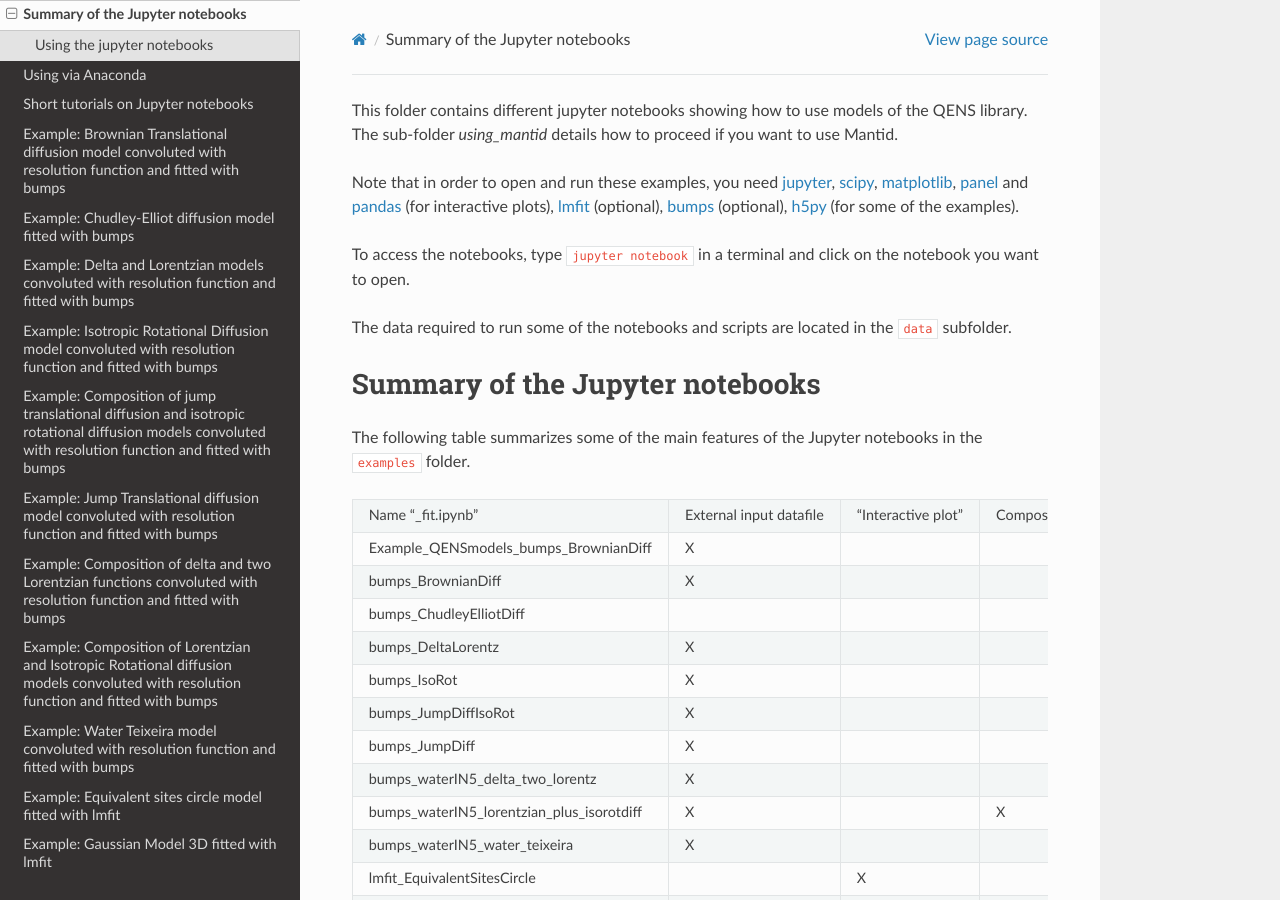
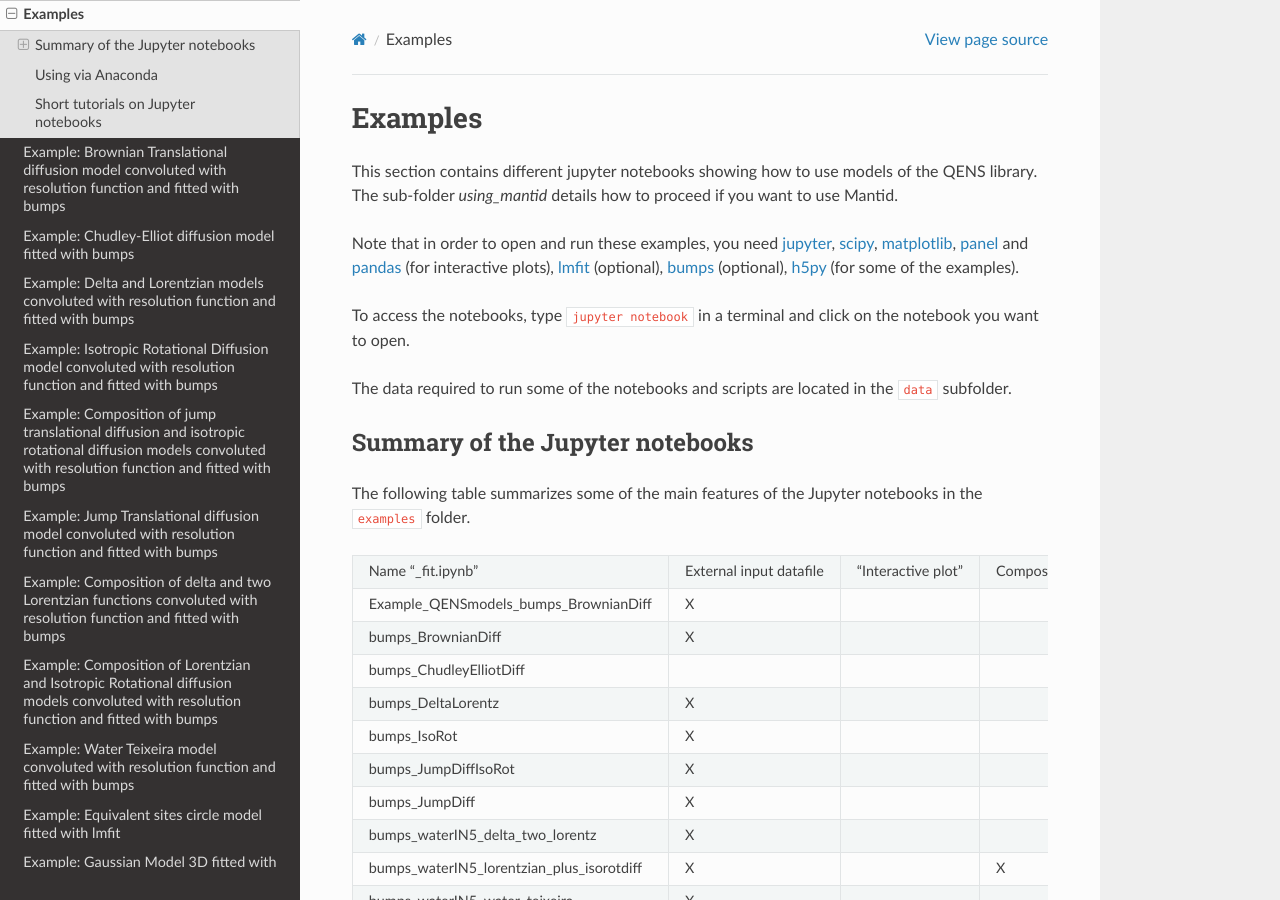
Before and after one commit to celinedurniak/test_nbsphinx, a Sphinx documentation site: the page built from docs/examples/README.rst, in a window 1280 px wide and 900 px high. Built offline with Sphinx 7.4.7 and the Read the Docs theme 2.0.0, drawn with Linux system fonts in a browser that asks for light colours.

Commit message:
Added header for examples section

```diff
--- a/docs/examples/README.rst
+++ b/docs/examples/README.rst
@@ -1,5 +1,7 @@
+Examples
+========
 
-This folder contains different jupyter notebooks showing how to use models of
+This section contains different jupyter notebooks showing how to use models of
 the QENS library. The sub-folder `using_mantid` details how to proceed if you want to use Mantid.
 
 Note that in order to open and run these examples, you need
```
Also changed, not shown: docs/examples/lmfit_EquivalentSitesCircle_fit.ipynb, docs/examples/lmfit_lorentzian_and_backgd_fit.ipynb, docs/examples/scipy_JumpSitesLogNormDist_fit.ipynb, docs/examples/scipy_lorentzian_fit.ipynb.
